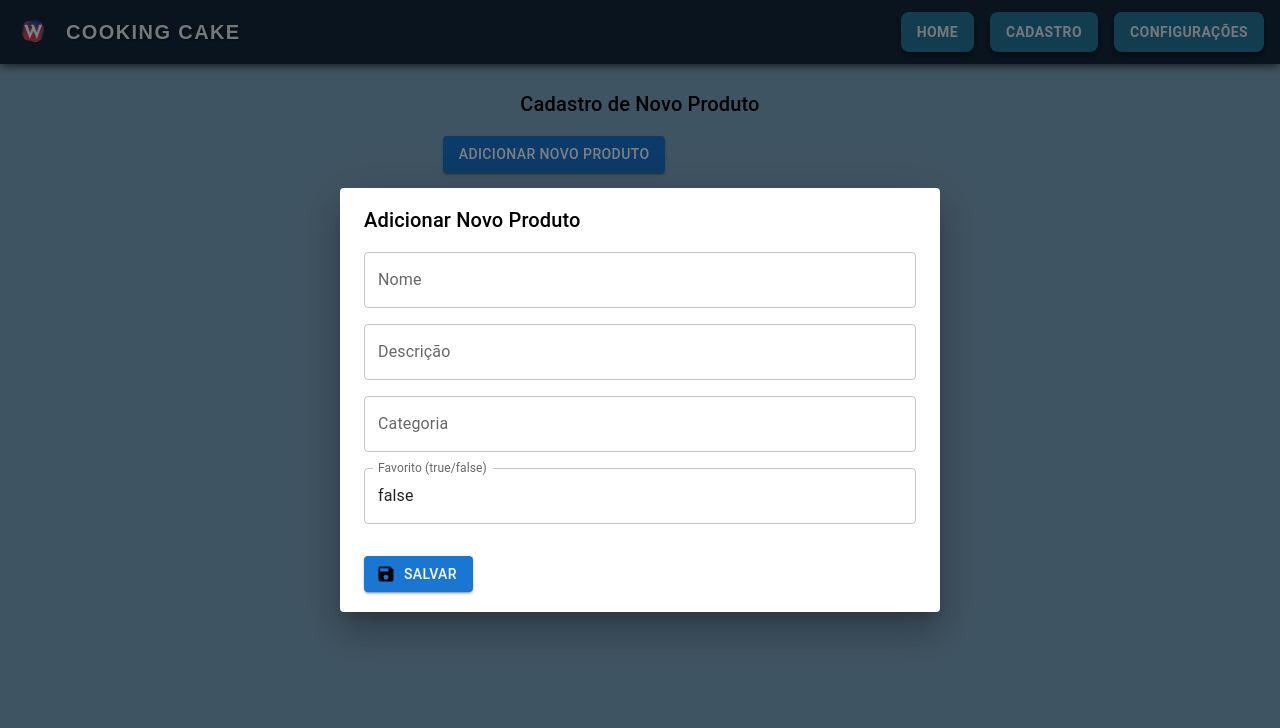
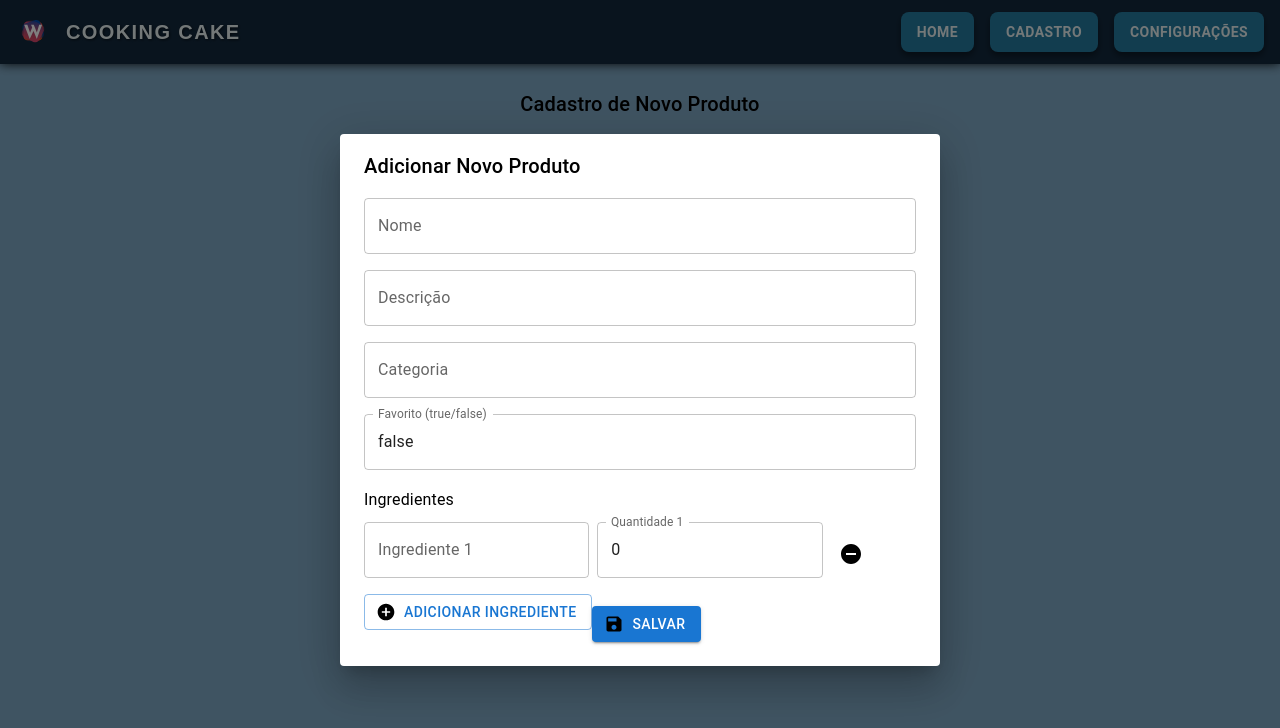
Before and after one commit to oZanella/projeto_windel_web_CRM, a React (Vite) app: page /cadastro in a window 1280 px wide. Both pictures are taken after a click on the button "ADICIONAR NOVO PRODUTO". Shown: the top 728 px of the page. Built offline with nearby package versions, Linux system fonts and the light colour scheme.

Commit message:
Alterado o layout de cadastro e configurado devidamente conforme a API

```diff
--- a/src/components/Button.jsx
+++ b/src/components/Button.jsx
@@ -1,52 +1,46 @@
 import React from 'react';
-import { Box, Collapse, IconButton, Link, List, ListItem, Typography } from '@mui/material';
+import { Box, Collapse, IconButton, Typography } from '@mui/material';
 import DeleteIcon from '@mui/icons-material/Delete';
 
 export const IngredientsButton = ({ post, selectInfo, setSelectInfo, handleShowDetails }) => {
   return (
     <Box>
       {/* Botão de ingredientes */}
-      <Link
-        component="button"
+      <IconButton
         onClick={() => handleShowDetails(post, setSelectInfo, selectInfo)}
         sx={{
-          display: 'block',
-          marginTop: 1,
-          cursor: 'pointer',
-          border: '1px solid rgba(0, 0, 0, 0.2)',
-          borderRadius: 1,
-          padding: '8px 16px',
-          borderColor: 'rgba(0, 0, 0, 0.2)',
-          color: 'text.primary',
-          fontWeight: 500,
-          textAlign: 'center',
-          transition: 'background-color 0.3s ease, border-color 0.3s ease',
-          textDecoration: 'none',
+          padding: 0,
+          color: selectInfo?.id === post.id ? 'primary.main' : 'text.primary',
           '&:hover': {
-            backgroundColor: 'primary.main',
-            borderColor: 'primary.main',
-            color: 'background.paper',
+            backgroundColor: 'transparent',
           },
         }}
       >
-        {selectInfo?.id === post.id ? 'Fechar' : 'Ingredientes'}
-      </Link>
+        <Typography variant="body2">
+          {selectInfo?.id === post.id ? 'Fechar' : 'Ingredientes'}
+        </Typography>
+      </IconButton>
 
       {/* Exibe os ingredientes */}
       <Collapse in={selectInfo?.id === post.id}>
-        <Box sx={{ padding: 2, backgroundColor: 'background.paper', borderRadius: 1, boxShadow: 1 }}>
-          <List sx={{ listStyleType: 'disc', paddingLeft: 3 }}>
-            {post.ingredients.map((ingredient) => (
-              <ListItem
-                key={ingredient.id}
-                sx={{ paddingLeft: 0 }}
-              >
-                <Typography variant="body2">
-                  {ingredient.name}: {ingredient.quantity}
-                </Typography>
-              </ListItem>
-            ))}
-          </List>
+        <Box sx={{ padding: 1 }}>
+          {post.ingredients.map((ingredient, index) => (
+            <Box
+              key={index}
+              sx={{
+                display: 'flex',
+                justifyContent: 'space-between',
+                padding: '4px 0',
+              }}
+            >
+              <Typography variant="body2">
+                {ingredient.name}
+              </Typography>
+              <Typography variant="body2" color="text.secondary">
+                {ingredient.quantity}
+              </Typography>
+            </Box>
+          ))}
         </Box>
       </Collapse>
     </Box>
@@ -58,7 +52,7 @@ export const DeleteButton = ({ post, handleDelete }) => {
     <IconButton
       color="error"
       onClick={() => handleDelete(post.id)}
-      sx={{ color: 'var(--black)' }}
+      sx={{ color: 'text.primary' }}
     >
       <DeleteIcon />
     </IconButton>
--- a/src/components/ExibCard.jsx
+++ b/src/components/ExibCard.jsx
@@ -1,12 +1,14 @@
 import React, { useState, useEffect } from 'react';
 import {
   Grid, Card, Typography, Box, Button, IconButton, TextField, Dialog, DialogTitle, DialogContent,
-  DialogActions, FormControlLabel, Switch
+  DialogActions, FormControlLabel, Switch, Chip, IconButton as MUIIconButton
 } from '@mui/material';
 import EditIcon from '@mui/icons-material/Edit';
 import SaveIcon from '@mui/icons-material/Save';
 import { IngredientsButton, DeleteButton } from './Button';
 import axios from 'axios'; // Ensure Axios is imported
+import AddIcon from '@mui/icons-material/Add';
+import CloseIcon from '@mui/icons-material/Close';
 
 // Define the API base URL
 const API_BASE_URL = 'https://teste-tecnico-front-api.up.railway.app';
@@ -17,6 +19,7 @@ export const CardDados = ({
   const [openModal, setOpenModal] = useState(false);
   const [currentPost, setCurrentPost] = useState(null);
   const [dataEdit, setDataEdit] = useState({});
+  const [newIngredient, setNewIngredient] = useState('');
 
   useEffect(() => {
     if (currentPost) {
@@ -32,6 +35,7 @@ export const CardDados = ({
   const handleEditClose = () => {
     setOpenModal(false);
     setCurrentPost(null);
+    setNewIngredient(''); // Clear new ingredient input
   };
 
   const handleSaveModal = async () => {
@@ -49,6 +53,23 @@ export const CardDados = ({
         console.error('Error saving data:', error);
       }
     }
+  };
+
+  const handleAddIngredient = () => {
+    if (newIngredient.trim() !== '') {
+      setDataEdit((prevData) => ({
+        ...prevData,
+        ingredients: [...(prevData.ingredients || []), newIngredient.trim()],
+      }));
+      setNewIngredient('');
+    }
+  };
+
+  const handleRemoveIngredient = (ingredientToRemove) => {
+    setDataEdit((prevData) => ({
+      ...prevData,
+      ingredients: (prevData.ingredients || []).filter((ingredient) => ingredient !== ingredientToRemove),
+    }));
   };
 
   return (
@@ -99,10 +120,14 @@ export const CardDados = ({
 
                 <Box sx={{ flexGrow: 1 }}>
                   <Typography variant="body2" sx={{ mb: 1 }}>
+                    Descrição:
+                    <br />
                     {post.description}
                   </Typography>
                   <Typography variant="body2" color="text.secondary">
-                    Category: {post.category}
+                    Categoria:
+                    <br />
+                    {post.category}
                   </Typography>
                 </Box>
 
@@ -120,9 +145,8 @@ export const CardDados = ({
         )}
       </Grid>
 
-      {/* Edit Modal */}
+      {/* Modal de edit */}
       <Dialog open={openModal} onClose={handleEditClose}>
-
         <DialogContent>
           {currentPost && (
             <Box component="form" sx={{ display: 'flex', flexDirection: 'column', gap: 2 }}>
@@ -162,6 +186,33 @@ export const CardDados = ({
                 label="Favorite"
                 sx={{ marginTop: 1 }}
               />
+
+              {/* Seleção de ingredientes */}
+              <Box sx={{ marginTop: 2 }}>
+                <Typography variant="h6" sx={{ mb: 1 }}>Ingredients</Typography>
+                {dataEdit.ingredients && dataEdit.ingredients.map((ingredient, index) => (
+                  <Chip
+                    key={index}
+                    label={ingredient}
+                    onDelete={() => handleRemoveIngredient(ingredient)}
+                    sx={{ marginRight: 1, marginBottom: 1 }}
+                    deleteIcon={<CloseIcon />}
+                  />
+                ))}
+                <Box sx={{ display: 'flex', alignItems: 'center', mt: 1 }}>
+                  <TextField
+                    value={newIngredient}
+                    onChange={(e) => setNewIngredient(e.target.value)}
+                    label="New Ingredient"
+                    variant="outlined"
+                    size="small"
+                    sx={{ flexGrow: 1, marginRight: 1 }}
+                  />
+                  <IconButton color="primary" onClick={handleAddIngredient}>
+                    <AddIcon />
+                  </IconButton>
+                </Box>
+              </Box>
             </Box>
           )}
         </DialogContent>
@@ -189,7 +240,7 @@ export const CardDados = ({
               },
             }}
           >
-            Cancel
+            Cancelar
           </Button>
           <Button
             variant="contained"
@@ -205,7 +256,7 @@ export const CardDados = ({
               borderRadius: 1,
               padding: '8px 16px',
               borderColor: 'rgba(0, 0, 0, 0.2)',
-              color: 'text.primary',
+              color: 'background.paper',
               fontWeight: 500,
               textAlign: 'center',
               transition: 'background-color 0.3s ease, border-color 0.3s ease',
@@ -215,19 +266,11 @@ export const CardDados = ({
                 borderColor: 'primary.dark',
                 color: 'background.paper',
               },
-
-              '& .MuiButton-startIcon': {
-                marginRight: 1,
-              },
-              '& .MuiButton-label': {
-                justifyContent: 'center',
-              },
             }}
           >
-            Save
+            Salvar
           </Button>
         </DialogActions>
-
       </Dialog>
     </>
   );
--- a/src/routes/Cadastro.jsx
+++ b/src/routes/Cadastro.jsx
@@ -1,7 +1,9 @@
 import { useState } from 'react';
-import { Grid, Box, Typography, TextField, Button, Dialog, DialogTitle, DialogContent } from '@mui/material';
+import { Grid, Box, Typography, TextField, Button, Dialog, DialogTitle, DialogContent, IconButton } from '@mui/material';
+import SaveIcon from '@mui/icons-material/Save';
+import AddCircleIcon from '@mui/icons-material/AddCircle';
+import RemoveCircleIcon from '@mui/icons-material/RemoveCircle';
 import { blogFetch } from '../axios/config'; // Certifique-se de que o caminho está correto
-import SaveIcon from '@mui/icons-material/Save';
 
 export const Cadastro = () => {
   const [newPost, setNewPost] = useState({
@@ -9,7 +11,7 @@ export const Cadastro = () => {
     description: '',
     category: '',
     isFavorite: false,
-    ingredients: []
+    ingredients: [{ name: '', quantity: 0 }] // Adiciona a propriedade quantity
   });
   const [openAddDialog, setOpenAddDialog] = useState(false);
 
@@ -21,12 +23,27 @@ export const Cadastro = () => {
     setNewPost({ ...newPost, [name]: value });
   };
 
+  const handleIngredientChange = (index, field, value) => {
+    const newIngredients = [...newPost.ingredients];
+    newIngredients[index] = { ...newIngredients[index], [field]: value };
+    setNewPost({ ...newPost, ingredients: newIngredients });
+  };
+
+  const handleAddIngredient = () => {
+    setNewPost({ ...newPost, ingredients: [...newPost.ingredients, { name: '', quantity: 0 }] });
+  };
+
+  const handleRemoveIngredient = (index) => {
+    const newIngredients = newPost.ingredients.filter((_, i) => i !== index);
+    setNewPost({ ...newPost, ingredients: newIngredients });
+  };
+
   const handleAdd = async () => {
     try {
       const newPostFormatted = {
         name: newPost.name,
         description: newPost.description,
-        ingredients: [], // Adicione os ingredientes conforme necessário
+        ingredients: newPost.ingredients.filter(ingredient => ingredient.name.trim() !== '' && ingredient.quantity > 0), // Remove ingredientes vazios e com quantidade inválida
         category: newPost.category,
         isFavorite: newPost.isFavorite
       };
@@ -35,7 +52,7 @@ export const Cadastro = () => {
       console.log('Post adicionado com sucesso', response.data);
       handleAddClose();
     } catch (error) {
-      console.error('Erro ao adicionar o post', error);
+      console.error('Erro ao adicionar o post', error.response?.data || error.message);
     }
   };
 
@@ -83,11 +100,49 @@ export const Cadastro = () => {
           <TextField
             name="isFavorite"
             label="Favorito (true/false)"
-            value={newPost.isFavorite}
+            value={newPost.isFavorite ? 'true' : 'false'}
             onChange={(e) => setNewPost({ ...newPost, isFavorite: e.target.value === 'true' })}
             fullWidth
             sx={{ marginBottom: 2 }}
           />
+          <Typography variant="subtitle1" sx={{ marginBottom: 1 }}>Ingredientes</Typography>
+          {newPost.ingredients.map((ingredient, index) => (
+            <Grid container spacing={1} alignItems="center" key={index}>
+              <Grid item xs={5}>
+                <TextField
+                  label={`Ingrediente ${index + 1}`}
+                  value={ingredient.name}
+                  onChange={(e) => handleIngredientChange(index, 'name', e.target.value)}
+                  fullWidth
+                  sx={{ marginBottom: 1 }}
+                />
+              </Grid>
+              <Grid item xs={5}>
+                <TextField
+                  label={`Quantidade ${index + 1}`}
+                  type="number"
+                  value={ingredient.quantity}
+                  onChange={(e) => handleIngredientChange(index, 'quantity', parseInt(e.target.value, 10) || 0)}
+                  fullWidth
+                  sx={{ marginBottom: 1 }}
+                />
+              </Grid>
+              <Grid item xs={2}>
+                <IconButton onClick={() => handleRemoveIngredient(index)} color="error">
+                  <RemoveCircleIcon />
+                </IconButton>
+              </Grid>
+            </Grid>
+          ))}
+          <Button
+            variant="outlined"
+            color="primary"
+            onClick={handleAddIngredient}
+            startIcon={<AddCircleIcon />}
+            sx={{ marginTop: 1, marginBottom: 2 }}
+          >
+            Adicionar Ingrediente
+          </Button>
           <Button
             variant="contained"
             color="primary"
```
